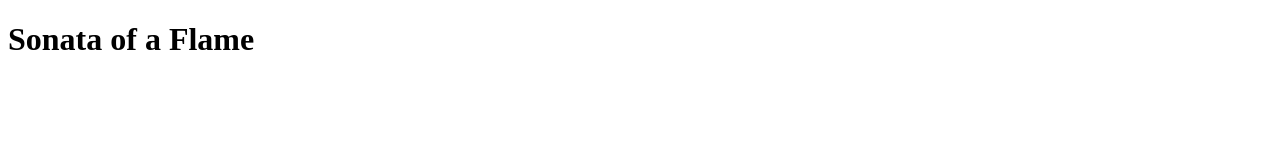
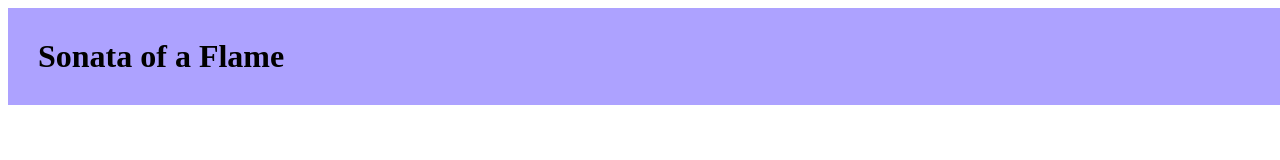
Before and after one commit to yshfarfalle/page, a plain HTML site: page index.html in a window 1280 px wide. Drawn offline with Linux system fonts and the light colour scheme.

Commit message:
test
again

```diff
--- a/index.html
+++ b/index.html
@@ -4,6 +4,21 @@
         <title>Sonata of a Flame</title>
         <meta charset="utf-8">
         <style>
+            header{
+            position: fixed;
+            display: flex;
+            justify-content: space-between;
+            background-color: rgb(173, 162, 255);
+            width: 99vw;
+            height: flex;
+            padding: 30px;
+            }
+            header h1{
+                margin: 0px;
+            }
+            header>div>img{
+                margin: 13px 0px;
+            }
         </style>
     </head>
     <header>
```
